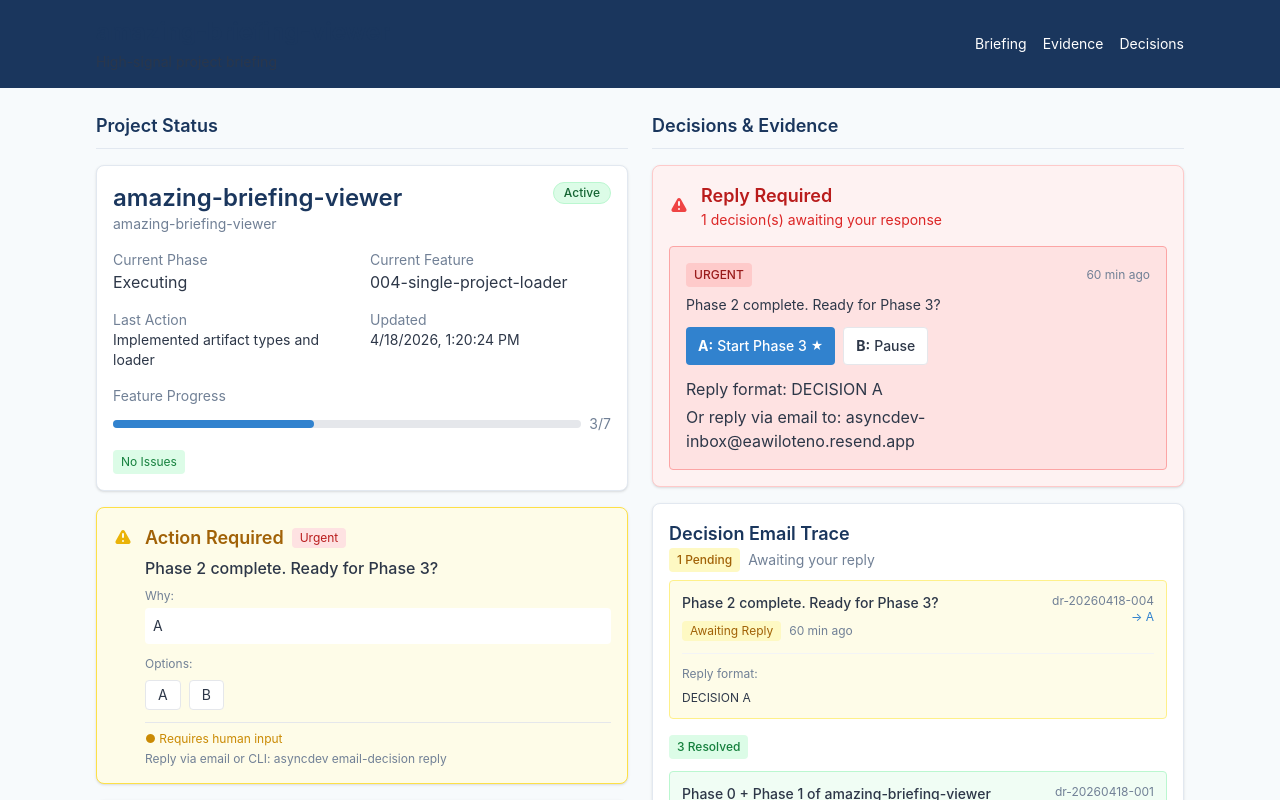
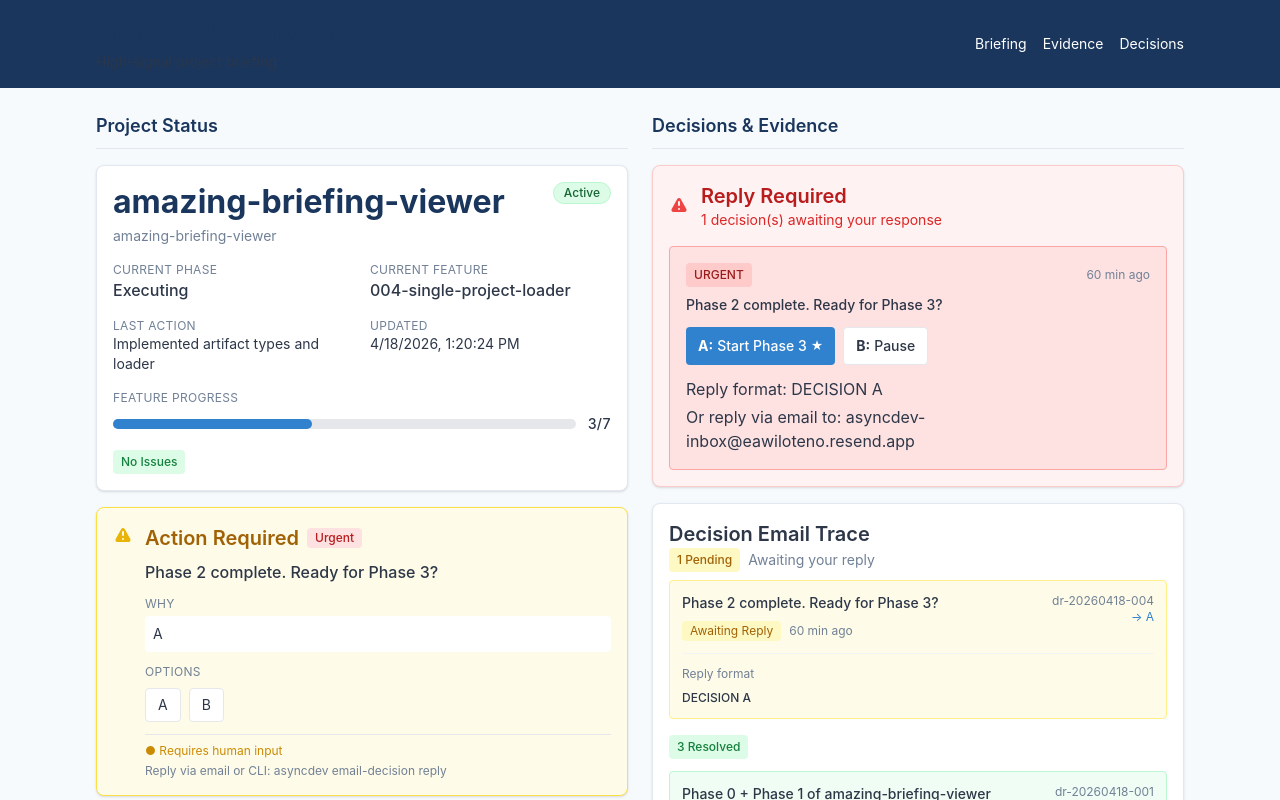
Before and after one commit to Burburton/amazing-briefing-viewer, a React (Vite) app: page / in a window 1280 px wide. Shown: the top 800 px of the page. Built offline with nearby package versions, Linux system fonts and the light colour scheme.

Commit message:
feat(014): apply typography hierarchy to all components

```diff
--- a/src/components/DecisionTrace.tsx
+++ b/src/components/DecisionTrace.tsx
@@ -8,8 +8,8 @@ function DecisionTrace({ decisions }: DecisionTraceProps) {
   if (decisions.length === 0) {
     return (
       <div className="briefing-card">
-        <h3 className="briefing-header">Decision History</h3>
-        <p className="text-sm text-briefing-muted">No decision requests recorded</p>
+        <h3 className="text-h3">Decision History</h3>
+        <p className="text-small text-briefing-muted">No decision requests recorded</p>
       </div>
     );
   }
@@ -19,15 +19,15 @@ function DecisionTrace({ decisions }: DecisionTraceProps) {
 
   return (
     <div className="briefing-card">
-      <h3 className="briefing-header">Decision Email Trace</h3>
+      <h3 className="text-h3">Decision Email Trace</h3>
 
       {pending.length > 0 && (
         <div className="mb-4">
           <div className="flex items-center gap-2 mb-2">
-            <span className="px-2 py-1 bg-yellow-100 text-yellow-700 rounded text-xs font-medium">
+            <span className="px-2 py-1 bg-yellow-100 text-yellow-700 rounded text-tiny font-medium">
               {pending.length} Pending
             </span>
-            <span className="text-sm text-briefing-muted">Awaiting your reply</span>
+            <span className="text-small text-briefing-muted">Awaiting your reply</span>
           </div>
           <div className="space-y-2">
             {pending.map(decision => (
@@ -40,7 +40,7 @@ function DecisionTrace({ decisions }: DecisionTraceProps) {
       {resolved.length > 0 && (
         <div>
           <div className="flex items-center gap-2 mb-3">
-            <span className="px-2 py-1 bg-green-100 text-green-700 rounded text-xs font-medium">
+            <span className="px-2 py-1 bg-green-100 text-green-700 rounded text-tiny font-medium">
               {resolved.length} Resolved
             </span>
           </div>
@@ -84,12 +84,12 @@ function DecisionRequestCard({ decision }: DecisionRequestCardProps) {
     <div className={`p-3 rounded border ${statusColors[decision.status]}`}>
       <div className="flex items-start justify-between gap-3">
         <div className="flex-1">
-          <p className="text-sm font-medium text-briefing-secondary">
+          <p className="text-small font-medium text-briefing-secondary">
             {decision.question.slice(0, 100)}
             {decision.question.length > 100 && '...'}
           </p>
           <div className="flex items-center gap-2 mt-2">
-            <span className={`px-2 py-0.5 rounded text-xs ${
+            <span className={`px-2 py-0.5 rounded text-tiny ${
               decision.status === 'pending' ? 'bg-yellow-100 text-yellow-700' :
               decision.status === 'reply_received' ? 'bg-purple-100 text-purple-700' :
               decision.status === 'resolved' ? 'bg-green-100 text-green-700' :
@@ -98,30 +98,30 @@ function DecisionRequestCard({ decision }: DecisionRequestCardProps) {
               {statusLabels[decision.status]}
             </span>
             {age > 0 && (
-              <span className="text-xs text-briefing-muted">
+              <span className="text-tiny text-briefing-muted">
                 {age} min ago
               </span>
             )}
           </div>
         </div>
         <div className="text-right">
-          <p className="text-xs text-briefing-muted">{decision.decision_request_id}</p>
+          <p className="text-tiny text-briefing-muted">{decision.decision_request_id}</p>
           {decision.recommendation && (
-            <p className="text-xs text-briefing-accent">→ {decision.recommendation}</p>
+            <p className="text-tiny text-briefing-accent">→ {decision.recommendation}</p>
           )}
         </div>
       </div>
 
       {decision.status === 'pending' && decision.options && (
         <div className="mt-3 pt-3 border-t border-gray-100">
-          <p className="text-xs text-briefing-muted mb-2">Reply format:</p>
-          <p className="text-xs text-briefing-secondary">DECISION {decision.recommendation || 'A'}</p>
+          <p className="text-tiny text-briefing-muted mb-2">Reply format</p>
+          <p className="text-tiny text-briefing-secondary font-medium">DECISION {decision.recommendation || 'A'}</p>
         </div>
       )}
 
       {decision.status === 'resolved' && decision.resolution && (
         <div className="mt-3 pt-3 border-t border-gray-100">
-          <p className="text-xs text-green-600">
+          <p className="text-tiny text-green-600 font-medium">
             Reply: {decision.resolution}
           </p>
         </div>
--- a/src/components/ExecutiveBrief.tsx
+++ b/src/components/ExecutiveBrief.tsx
@@ -15,43 +15,43 @@ function ExecutiveBrief({ summary, state }: ExecutiveBriefProps) {
     <div className="briefing-card">
       <div className="flex items-start justify-between mb-4">
         <div>
-          <h1 className="briefing-header text-2xl">{summary.product_name}</h1>
-          <p className="text-sm text-briefing-muted">{summary.product_id}</p>
+          <h1 className="text-h1">{summary.product_name}</h1>
+          <p className="text-small text-briefing-muted mt-1">{summary.product_id}</p>
         </div>
         <StatusBadge status={summary.status} />
       </div>
 
       <div className="grid grid-cols-2 gap-4 mb-4">
         <div>
-          <p className="briefing-label">Current Phase</p>
-          <p className="briefing-value capitalize">{state.phase}</p>
+          <p className="text-tiny text-briefing-muted uppercase tracking-wide">Current Phase</p>
+          <p className="text-body text-briefing-secondary font-medium capitalize">{state.phase}</p>
         </div>
         <div>
-          <p className="briefing-label">Current Feature</p>
-          <p className="briefing-value">{state.feature || 'None'}</p>
+          <p className="text-tiny text-briefing-muted uppercase tracking-wide">Current Feature</p>
+          <p className="text-body text-briefing-secondary font-medium">{state.feature || 'None'}</p>
         </div>
         <div>
-          <p className="briefing-label">Last Action</p>
-          <p className="briefing-value text-sm">{state.last_action || 'No action recorded'}</p>
+          <p className="text-tiny text-briefing-muted uppercase tracking-wide">Last Action</p>
+          <p className="text-small text-briefing-secondary">{state.last_action || 'No action recorded'}</p>
         </div>
         <div>
-          <p className="briefing-label">Updated</p>
-          <p className="briefing-value text-sm">
+          <p className="text-tiny text-briefing-muted uppercase tracking-wide">Updated</p>
+          <p className="text-small text-briefing-secondary">
             {state.updated_at ? new Date(state.updated_at).toLocaleString() : 'Unknown'}
           </p>
         </div>
       </div>
 
       <div className="mb-4">
-        <p className="briefing-label mb-2">Feature Progress</p>
-        <div className="flex items-center gap-2">
-          <div className="flex-1 bg-gray-200 rounded-full h-2">
+        <p className="text-tiny text-briefing-muted uppercase tracking-wide mb-2">Feature Progress</p>
+        <div className="flex items-center gap-3">
+          <div className="flex-1 bg-gray-200 rounded-full h-2.5">
             <div
-              className="bg-briefing-accent h-2 rounded-full"
+              className="bg-briefing-accent h-2.5 rounded-full transition-all"
               style={{ width: `${progressPercent}%` }}
             />
           </div>
-          <span className="text-sm text-briefing-muted">
+          <span className="text-small text-briefing-secondary font-medium tabular-nums">
             {summary.completed_features}/{summary.total_features}
           </span>
         </div>
@@ -59,17 +59,17 @@ function ExecutiveBrief({ summary, state }: ExecutiveBriefProps) {
 
       <div className="flex gap-2">
         {summary.has_blockers && (
-          <span className="px-2 py-1 bg-red-100 text-red-700 rounded text-xs">
+          <span className="px-2 py-1 bg-red-100 text-red-700 rounded text-tiny font-medium">
             Blockers
           </span>
         )}
         {summary.has_decisions_needed && (
-          <span className="px-2 py-1 bg-yellow-100 text-yellow-700 rounded text-xs">
+          <span className="px-2 py-1 bg-yellow-100 text-yellow-700 rounded text-tiny font-medium">
             Decision Needed
           </span>
         )}
         {!summary.has_blockers && !summary.has_decisions_needed && (
-          <span className="px-2 py-1 bg-green-100 text-green-700 rounded text-xs">
+          <span className="px-2 py-1 bg-green-100 text-green-700 rounded text-tiny font-medium">
             No Issues
           </span>
         )}
--- a/src/components/RecommendationCard.tsx
+++ b/src/components/RecommendationCard.tsx
@@ -11,7 +11,7 @@ function RecommendationCard({ recommendation }: RecommendationCardProps) {
   return (
     <div className={`briefing-card ${isActionRequired ? 'border-yellow-300 bg-yellow-50' : 'border-green-200 bg-green-50'}`}>
       <div className="flex items-start gap-3">
-        <div className={`mt-1 ${isActionRequired ? 'text-yellow-500' : 'text-green-500'}`}>
+        <div className={`mt-0.5 ${isActionRequired ? 'text-yellow-500' : 'text-green-500'}`}>
           {isActionRequired ? (
             <svg className="w-5 h-5" fill="currentColor" viewBox="0 0 20 20">
               <path fillRule="evenodd" d="M8.257 3.099c.765-1.36 2.722-1.36 3.486 0l5.58 9.92c.75 1.334-.213 2.98-1.742 2.98H4.42c-1.53 0-2.493-1.646-1.743-2.98l5.58-9.92zM11 13a1 1 0 11-2 0 1 1 0 012 0zm-1-8a1 1 0 00-1 1v3a1 1 0 002 0V6a1 1 0 00-1-1z" clipRule="evenodd" />
@@ -23,11 +23,11 @@ function RecommendationCard({ recommendation }: RecommendationCardProps) {
           )}
         </div>
         <div className="flex-1">
-          <div className="flex items-center gap-2 mb-1">
-            <h3 className={`briefing-header ${isActionRequired ? 'text-yellow-700' : 'text-green-700'}`}>
+          <div className="flex items-center gap-2 mb-2">
+            <h3 className={`text-h3 ${isActionRequired ? 'text-yellow-700' : 'text-green-700'}`}>
               {isActionRequired ? 'Action Required' : 'Recommended Next Step'}
             </h3>
-            <span className={`px-2 py-0.5 rounded text-xs ${
+            <span className={`px-2 py-0.5 rounded text-tiny font-medium ${
               urgencyLevel === 'high' ? 'bg-red-100 text-red-700' :
               'bg-green-100 text-green-700'
             }`}>
@@ -35,21 +35,21 @@ function RecommendationCard({ recommendation }: RecommendationCardProps) {
             </span>
           </div>
 
-          <p className="mt-1 text-briefing-secondary font-medium">{recommendation.action}</p>
+          <p className="text-body text-briefing-secondary font-medium">{recommendation.action}</p>
 
           {recommendation.reason && (
-            <div className="mt-2">
-              <p className="text-xs text-briefing-muted mb-1">Why:</p>
-              <p className="text-sm text-briefing-secondary bg-white p-2 rounded">{recommendation.reason}</p>
+            <div className="mt-3">
+              <p className="text-tiny text-briefing-muted uppercase tracking-wide mb-1">Why</p>
+              <p className="text-small text-briefing-secondary bg-white p-2 rounded">{recommendation.reason}</p>
             </div>
           )}
 
           {recommendation.decision_options && (
             <div className="mt-3">
-              <p className="text-xs text-briefing-muted mb-2">Options:</p>
+              <p className="text-tiny text-briefing-muted uppercase tracking-wide mb-2">Options</p>
               <div className="flex flex-wrap gap-2">
                 {recommendation.decision_options.map(opt => (
-                  <button key={opt} className="px-3 py-1 bg-white rounded border hover:bg-briefing-accent hover:text-white transition-colors text-sm">
+                  <button key={opt} className="px-3 py-1.5 bg-white rounded border hover:bg-briefing-accent hover:text-white transition-colors text-small focus-ring">
                     {opt}
                   </button>
                 ))}
@@ -59,7 +59,7 @@ function RecommendationCard({ recommendation }: RecommendationCardProps) {
 
           <div className="mt-3 pt-2 border-t border-gray-200">
             <div className="flex items-center gap-2">
-              <span className={`text-xs ${
+              <span className={`text-tiny ${
                 recommendation.autonomous ? 'text-green-600' : 'text-yellow-600'
               }`}>
                 {recommendation.autonomous ? '● Can proceed autonomously' : '● Requires human input'}
@@ -67,7 +67,7 @@ function RecommendationCard({ recommendation }: RecommendationCardProps) {
             </div>
 
             {!recommendation.autonomous && (
-              <p className="text-xs text-briefing-muted mt-1">
+              <p className="text-tiny text-briefing-muted mt-1">
                 Reply via email or CLI: asyncdev email-decision reply
               </p>
             )}
--- a/src/components/ReplyQueue.tsx
+++ b/src/components/ReplyQueue.tsx
@@ -15,16 +15,16 @@ function ReplyQueue({ pendingDecisions }: ReplyQueueProps) {
             </svg>
           </div>
           <div>
-            <h3 className="briefing-header text-green-700">No Pending Decisions</h3>
-            <p className="text-sm text-green-600">All decision requests have been resolved</p>
+            <h3 className="text-h3 text-green-700">No Pending Decisions</h3>
+            <p className="text-small text-green-600">All decision requests have been resolved</p>
           </div>
         </div>
       </div>
     );
   }
 
-  const urgentThreshold = 30; // minutes
-  const oldThreshold = 120; // 2 hours
+  const urgentThreshold = 30;
+  const oldThreshold = 120;
 
   return (
     <div className="briefing-card border-red-200 bg-red-50">
@@ -35,8 +35,8 @@ function ReplyQueue({ pendingDecisions }: ReplyQueueProps) {
           </svg>
         </div>
         <div>
-          <h3 className="briefing-header text-red-700">Reply Required</h3>
-          <p className="text-sm text-red-600">{pendingDecisions.length} decision(s) awaiting your response</p>
+          <h3 className="text-h3 text-red-700">Reply Required</h3>
+          <p className="text-small text-red-600">{pendingDecisions.length} decision(s) awaiting your response</p>
         </div>
       </div>
 
@@ -56,19 +56,19 @@ function ReplyQueue({ pendingDecisions }: ReplyQueueProps) {
               'border-yellow-200 bg-yellow-50'
             }`}>
               <div className="flex items-center justify-between gap-2">
-                <span className={`px-2 py-1 rounded text-xs font-medium ${
+                <span className={`px-2 py-1 rounded text-tiny font-medium ${
                   isUrgent ? 'bg-red-200 text-red-800' :
                   isOld ? 'bg-orange-200 text-orange-800' :
                   'bg-yellow-200 text-yellow-800'
                 }`}>
                   {isUrgent ? 'URGENT' : isOld ? 'OLD' : 'PENDING'}
                 </span>
-                <span className="text-xs text-briefing-muted">
+                <span className="text-tiny text-briefing-muted">
                   {ageMinutes} min ago
                 </span>
               </div>
 
-              <p className="mt-2 text-sm text-briefing-secondary">
+              <p className="mt-2 text-small text-briefing-secondary font-medium">
                 {decision.question.slice(0, 80)}
                 {decision.question.length > 80 && '...'}
               </p>
@@ -84,7 +84,7 @@ function ReplyQueue({ pendingDecisions }: ReplyQueueProps) {
                 ))}
               </div>
 
-              <div className="mt-3 text-xs text-briefing-muted">
+              <div className="mt-3 text-tiny text-briefing-muted">
                 <p>Reply format: DECISION {decision.recommendation || 'A'}</p>
                 <p className="mt-1">Or reply via email to: asyncdev-inbox@eawiloteno.resend.app</p>
               </div>
@@ -105,7 +105,7 @@ interface ReplyActionButtonProps {
 function ReplyActionButton({ optionId, label, recommended }: ReplyActionButtonProps) {
   return (
     <button
-      className={`px-3 py-2 rounded text-sm font-medium transition-colors ${
+      className={`px-3 py-2 rounded text-small font-medium transition-colors focus-ring ${
         recommended
           ? 'bg-briefing-accent text-white hover:bg-blue-700'
           : 'bg-white border border-gray-200 text-briefing-secondary hover:bg-gray-50'
@@ -116,7 +116,7 @@ function ReplyActionButton({ optionId, label, recommended }: ReplyActionButtonPr
         <span className="font-bold">{optionId}:</span>
         <span>{label}</span>
         {recommended && (
-          <span className="text-xs">★</span>
+          <span className="text-tiny">★</span>
         )}
       </span>
     </button>
```
Also changed, not shown: src/components/BlockerAlert.tsx (+11 -11 lines), src/components/EvidencePanel.tsx (+6 -6 lines).
